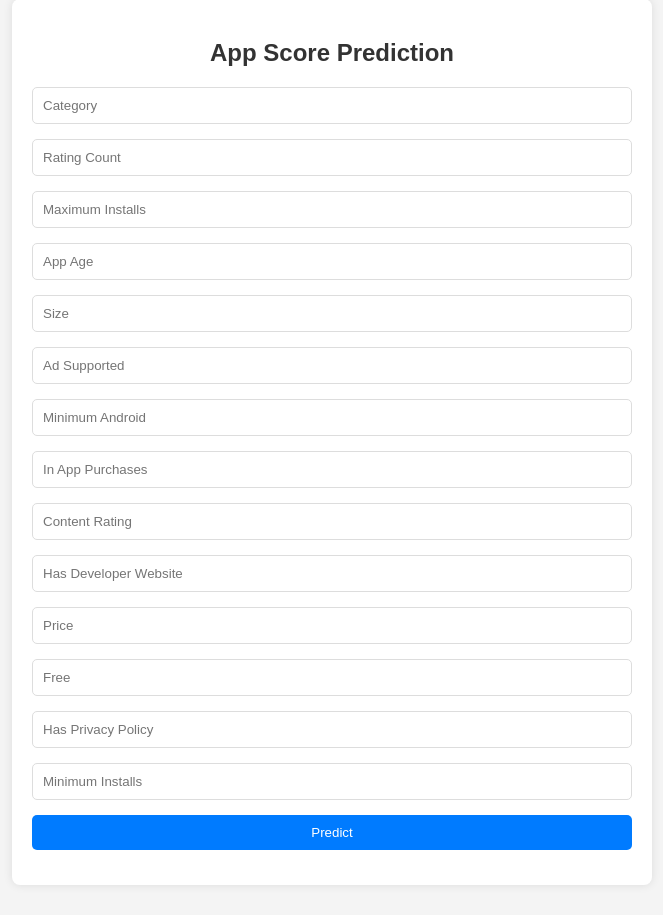
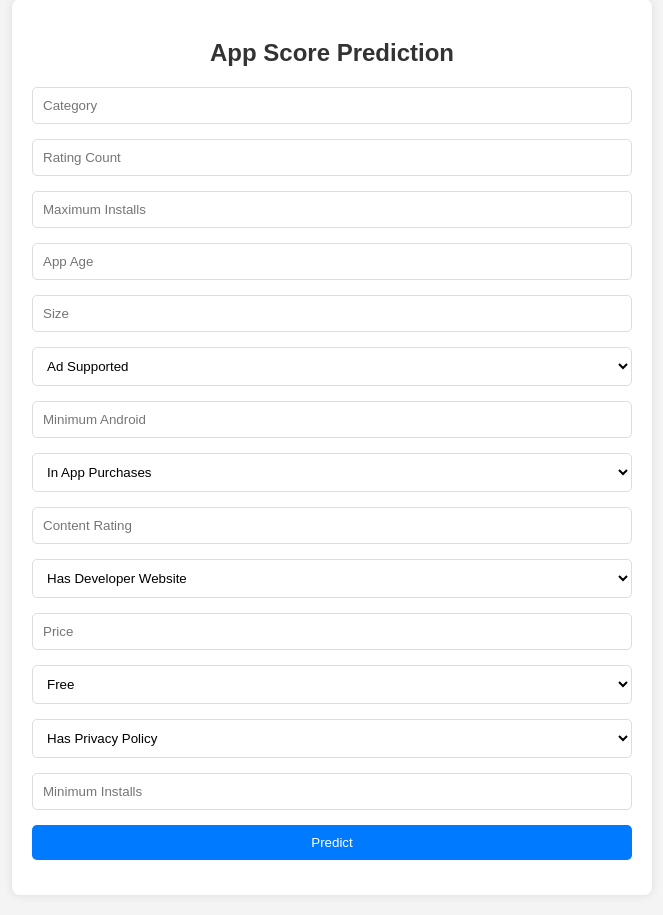
Before and after one commit to NatsuD99/Google_Play_Store, a Flask app: page / in a window 1280 px wide. Shown: the part 21-936 px from the top of the page, without its empty margins (308-971 px from the left). Before the commit the page ends 871 px from the top, so only its background shows below. Run offline with Flask 3, Linux system fonts and the light colour scheme.

Commit message:
Updated HTML

```diff
--- a/ratpred/app.py
+++ b/ratpred/app.py
@@ -27,6 +27,10 @@ def predict():
             "Has Privacy Policy": request.form['Has Privacy Policy'],
             "Minimum Installs": request.form['Minimum Installs']
         }
+        # for key in features:
+        #     features[key] = int(features[key])
+        for key, value in features.items():
+            print(f"{key}: {value} (Type: {type(value)})")
         json_input = json.dumps(features)
         model_path = 'rating_model.pkl'
         prediction = predict_ratings(model_path, json_input)
--- a/ratpred/templates/index.html
+++ b/ratpred/templates/index.html
@@ -11,7 +11,6 @@
             display: flex;
             justify-content: center;
             align-items: center;
-            {#height: 100vh;#}
         }
         .container {
             width: 100%;
@@ -26,11 +25,15 @@
             display: flex;
             flex-direction: column;
         }
-        input, button {
+        input, select, button {
             margin-bottom: 15px;
             padding: 10px;
             border-radius: 5px;
             border: 1px solid #ddd;
+        }
+        select {
+            background-color: white;
+            color: black;
         }
         button {
             background-color: #007bff;
@@ -54,21 +57,51 @@
 <body>
     <div class="container">
         <h2>App Score Prediction</h2>
-        <form action="{{ url_for('predict')}}" method="post">
-        <input type="number" name="Category" placeholder="Category" required="required" />
-        <input type="number" name="Rating Count" placeholder="Rating Count" required="required" />
-        <input type="number" name="Maximum Installs" placeholder="Maximum Installs" required="required" />
-        <input type="number" name="App Age" placeholder="App Age" required="required" />
-        <input type="number" name="Size" placeholder="Size" required="required" />
-        <input type="number" name="Ad Supported" placeholder="Ad Supported" required="required" />
-        <input type="number" name="Minimum Android" placeholder="Minimum Android" required="required" />
-        <input type="number" name="In App Purchases" placeholder="In App Purchases" required="required" />
-        <input type="number" name="Content Rating" placeholder="Content Rating" required="required" />
-        <input type="number" name="Has Developer Website" placeholder="Has Developer Website" required="required" />
-        <input type="number" name="Price" placeholder="Price" required="required" />
-        <input type="number" name="Free" placeholder="Free" required="required" />
-        <input type="number" name="Has Privacy Policy" placeholder="Has Privacy Policy" required="required" />
-        <input type="number" name="Minimum Installs" placeholder="Minimum Installs" required="required" />
+        <form action="/predict" method="post">
+            <input type="text" name="Category" placeholder="Category" required />
+            <input type="number" name="Rating Count" placeholder="Rating Count" required />
+            <input type="number" name="Maximum Installs" placeholder="Maximum Installs" required />
+            <input type="number" name="App Age" placeholder="App Age" required />
+            <input type="number" name="Size" placeholder="Size" required />
+
+            <select name="Ad Supported" required>
+                <option value="">Ad Supported</option>
+                <option value="1">Yes</option>
+                <option value="0">No</option>
+            </select>
+
+            <input type="number" name="Minimum Android" placeholder="Minimum Android" required />
+
+            <select name="In App Purchases" required>
+                <option value="">In App Purchases</option>
+                <option value="1">Yes</option>
+                <option value="0">No</option>
+            </select>
+
+            <input type="number" name="Content Rating" placeholder="Content Rating" required />
+
+            <select name="Has Developer Website" required>
+                <option value="">Has Developer Website</option>
+                <option value="1">Yes</option>
+                <option value="0">No</option>
+            </select>
+
+            <input type="number" name="Price" placeholder="Price" step="0.01" required />
+
+            <select name="Free" required>
+                <option value="">Free</option>
+                <option value="1">Yes</option>
+                <option value="0">No</option>
+            </select>
+
+            <select name="Has Privacy Policy" required>
+                <option value="">Has Privacy Policy</option>
+                <option value="1">Yes</option>
+                <option value="0">No</option>
+            </select>
+
+            <input type="number" name="Minimum Installs" placeholder="Minimum Installs" required />
+
             <button type="submit">Predict</button>
         </form>
         {% if prediction_text %}
```
